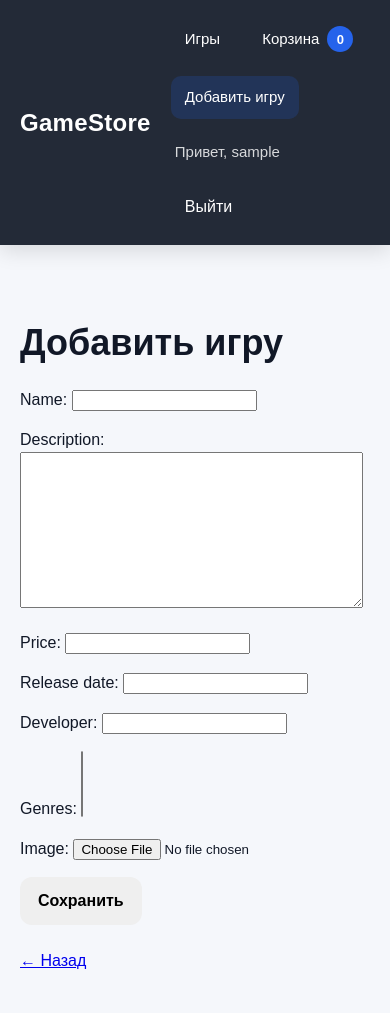
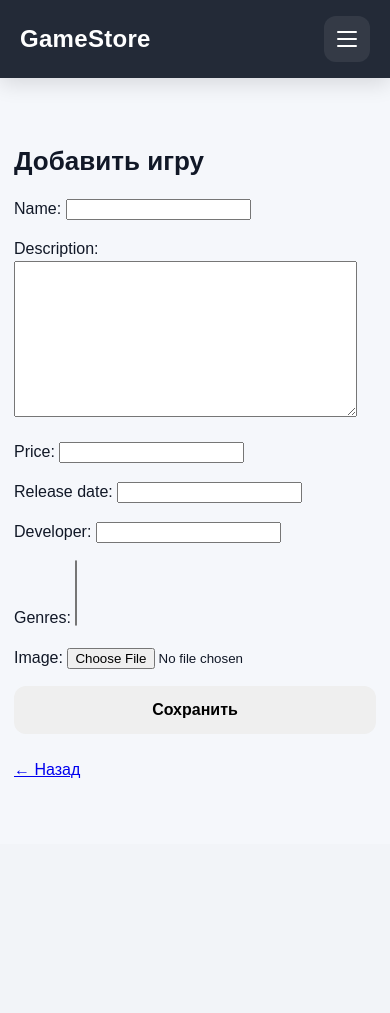
Before and after one commit to C0deW4rri0r/django-gamestore, a Django app: page /games/create/ in a window 390 px wide. After the commit the page ends 778 px from the top, so only its background shows below. Run offline with Django 5.2, Linux system fonts and the light colour scheme; the visitor is signed in with stand-in values (Sample User, id 1); data that the repository does not hold is empty.

Commit message:
add adaptive for main screen

```diff
--- a/django_project/games/static/games/css/style.css
+++ b/django_project/games/static/games/css/style.css
@@ -605,3 +605,139 @@ p {
 .auth-submit {
     width: 100%;
 }
+
+.nav-toggle {
+    display: none;
+    width: 46px;
+    height: 46px;
+    padding: 0;
+    border: none;
+    border-radius: 12px;
+    background: rgba(255, 255, 255, 0.08);
+    cursor: pointer;
+    align-items: center;
+    justify-content: center;
+    flex-direction: column;
+    gap: 5px;
+}
+
+.nav-toggle span {
+    display: block;
+    width: 20px;
+    height: 2px;
+    border-radius: 999px;
+    background: white;
+}
+
+@media (max-width: 900px) {
+    .nav-container {
+        flex-wrap: wrap;
+        align-items: center;
+    }
+
+    .nav-toggle {
+        display: inline-flex;
+        margin-left: auto;
+    }
+
+    .nav-links {
+        display: none;
+        width: 100%;
+        flex-direction: column;
+        align-items: stretch;
+        gap: 10px;
+        padding-top: 14px;
+    }
+
+    .nav-links.is-open {
+        display: flex;
+    }
+
+    .nav-links a,
+    .nav-link-button,
+    .nav-user,
+    .logout-form {
+        width: 100%;
+    }
+
+    .nav-links a,
+    .nav-link-button {
+        min-height: 46px;
+        display: flex;
+        align-items: center;
+        justify-content: flex-start;
+    }
+
+    .logout-form {
+        display: flex;
+    }
+
+    .nav-user {
+        padding: 10px 14px;
+        border-radius: 10px;
+        background: rgba(255, 255, 255, 0.06);
+    }
+
+    .cart-link {
+        justify-content: space-between;
+    }
+}
+
+@media (max-width: 1100px) {
+    .games-grid {
+        grid-template-columns: repeat(2, minmax(0, 1fr));
+    }
+}
+
+@media (max-width: 900px) {
+    .container {
+        padding-left: 16px;
+        padding-right: 16px;
+    }
+
+    h1 {
+        font-size: 30px;
+        margin-bottom: 20px;
+    }
+
+    .filters {
+        grid-template-columns: 1fr;
+    }
+}
+
+@media (max-width: 640px) {
+    .container {
+        padding-left: 14px;
+        padding-right: 14px;
+    }
+
+    main.container {
+        padding-top: 20px;
+        padding-bottom: 28px;
+    }
+
+    h1 {
+        font-size: 26px;
+    }
+
+    .games-grid {
+        grid-template-columns: 1fr;
+        gap: 16px;
+    }
+
+    .game-card-content {
+        padding: 16px;
+    }
+
+    .game-card-content h3 {
+        font-size: 20px;
+    }
+
+    .game-card-actions {
+        grid-template-columns: 1fr;
+    }
+
+    .btn {
+        width: 100%;
+    }
+}
--- a/django_project/games/static/games/js/main.js
+++ b/django_project/games/static/games/js/main.js
@@ -347,3 +347,21 @@ function initTiltCards() {
 }
 
 initTiltCards();
+
+//toggle navbar
+const navToggle = document.getElementById('nav-toggle');
+const navLinks = document.getElementById('nav-links');
+
+if (navToggle && navLinks) {
+    navToggle.addEventListener('click', () => {
+        const isOpen = navLinks.classList.toggle('is-open');
+        navToggle.setAttribute('aria-expanded', isOpen ? 'true' : 'false');
+    });
+
+    window.addEventListener('resize', () => {
+        if (window.innerWidth > 900) {
+            navLinks.classList.remove('is-open');
+            navToggle.setAttribute('aria-expanded', 'false');
+        }
+    });
+}
--- a/django_project/games/templates/games/partials/navbar.html
+++ b/django_project/games/templates/games/partials/navbar.html
@@ -2,7 +2,19 @@
     <div class="nav-container">
         <a href="{% url 'game_list' %}" class="logo">GameStore</a>
 
-        <div class="nav-links">
+        <button
+            type="button"
+            class="nav-toggle"
+            id="nav-toggle"
+            aria-expanded="false"
+            aria-controls="nav-links"
+            aria-label="Открыть меню">
+            <span></span>
+            <span></span>
+            <span></span>
+        </button>
+
+        <div class="nav-links" id="nav-links">
             <a href="{% url 'game_list' %}">Игры</a>
 
             <a href="{% url 'cart_detail' %}" id="cart-link" class="cart-link">
```
